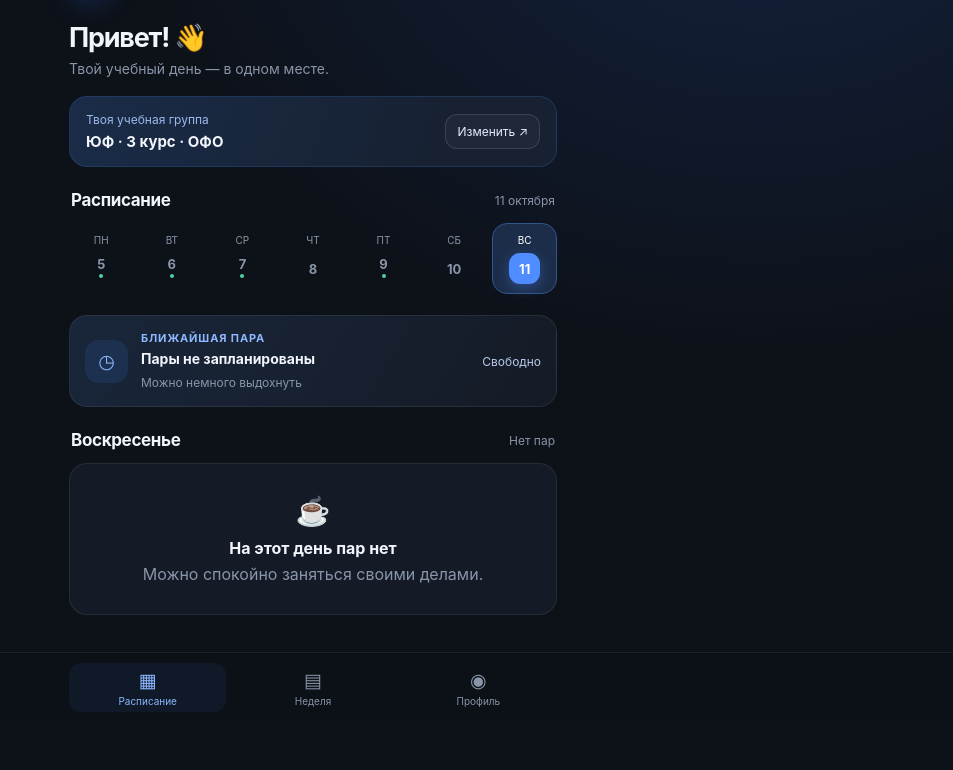
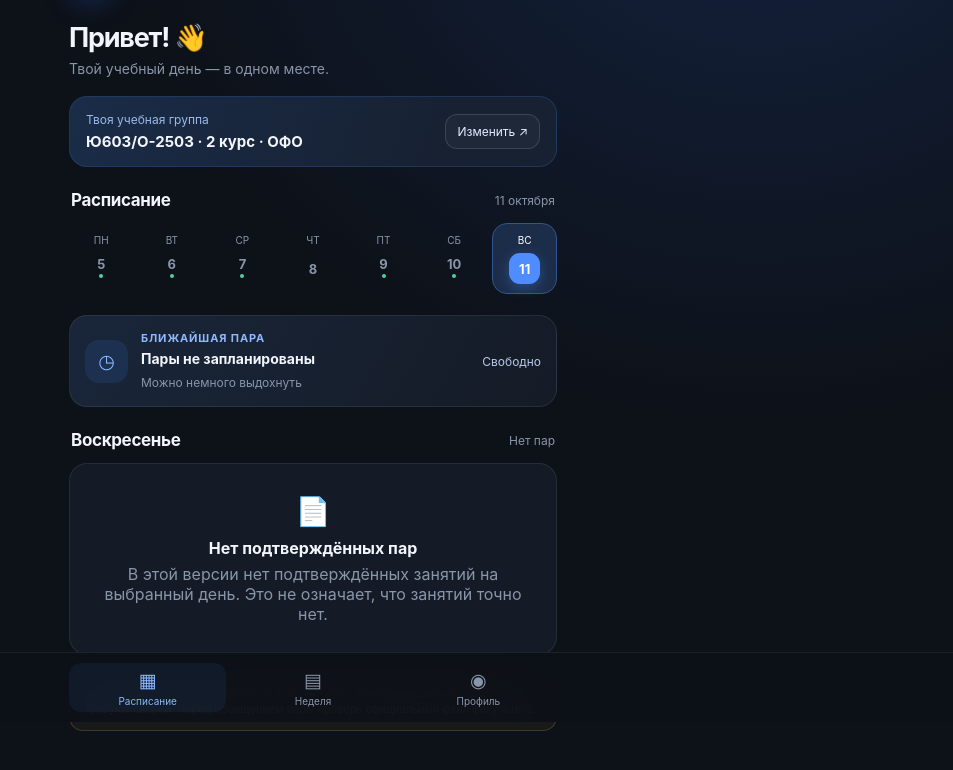
Before and after one commit to zastroblox-cmd/rta-schedule-miniapp, a plain HTML site: page index.html in a window 1280 px wide. Shown: the part 78-848 px from the top of the page, without its empty margins (327-1280 px from the left). Before the commit the page ends 800 px from the top, so only its background shows below. Drawn offline with Linux system fonts and the light colour scheme.

Commit message:
Update index.html

```diff
--- a/index.html
+++ b/index.html
@@ -103,7 +103,7 @@
     </section>
 
     <section class="group-card">
-      <div><div class="group-label">Твоя учебная группа</div><div class="group-name" id="groupName">ЮФ · 3 курс · ОФО</div></div>
+      <div><div class="group-label">Твоя учебная группа</div><div class="group-name" id="groupName">Ю603/О-2503 · 2 курс · ОФО</div></div>
       <button class="change-group" id="changeGroup">Изменить ↗</button>
     </section>
 
@@ -130,28 +130,38 @@
   <div class="toast" id="toast"></div>
 
   <script>
-    // Демо-данные для макета. Позже заменим их настоящими данными из PDF.
-    const demo = {
+    // Данные по PDF «ЮФ 2 к офо с 05.10.pdf», группа Ю603/О-2503.
+    // Указываются только занятия, которые удалось уверенно прочитать в колонке группы.
+    // Даты из PDF сохранены; при отсутствии подтверждённой пары день не считается свободным.
+    const schedule = {
       0: [
-        {start:"09:00",end:"10:30",title:"Теория государства и права",type:"Лекция",room:"301",teacher:"Иванова Е. В.",color:"blue"},
-        {start:"10:40",end:"12:10",title:"Гражданское право",type:"Семинар",room:"204",teacher:"Петров А. С.",color:"green"},
-        {start:"12:40",end:"14:10",title:"История государства и права",type:"Практика",room:"118",teacher:"Смирнова О. Н.",color:"orange"}
+        {start:"10:10",end:"11:40",title:"Основы военной подготовки",type:"П/з. д./в.",room:"105",teacher:"Доц. В.В. Палей",dates:"11.12*",color:"green",note:"Дата указана в PDF"},
+        {start:"14:00",end:"15:30",title:"Уголовное право",type:"П/з.",room:"не указана",teacher:"М.А. Вершкова",dates:"21.09",color:"blue",note:"Проверь актуальность даты в исходном PDF"},
+        {start:"14:00",end:"15:30",title:"Земельное право",type:"П/з.",room:"214В",teacher:"Е.В. Ушакова",dates:"кроме 21.09",color:"blue",note:"В PDF указано исключение по дате"},
+        {start:"14:00",end:"15:30",title:"Основы военной подготовки",type:"П/з. д./в.",room:"105",teacher:"Доц. В.В. Палей",dates:"по н.н. 05",color:"green",note:"Сокращение сохранено как в PDF"},
+        {start:"14:00",end:"15:30",title:"Административное право",type:"П/з.",room:"214В",teacher:"П.Е. Калинина",dates:"",color:"blue",note:"Требует уточнения даты по оригиналу"}
       ],
       1: [
-        {start:"10:10",end:"11:40",title:"Конституционное право",type:"Лекция",room:"412",teacher:"Кузнецов И. П.",color:"blue"},
-        {start:"11:50",end:"13:20",title:"Уголовное право",type:"Семинар",room:"207",teacher:"Орлова М. А.",color:"green"}
+        {start:"14:00",end:"15:30",title:"Основы таможенного дела",type:"П/з.",room:"403В",teacher:"Д.В. Харченко",dates:"по н.н. 01.12",color:"blue",note:"Дата указана в PDF"},
+        {start:"14:00",end:"15:30",title:"Судебная система Российской Федерации",type:"Лекция",room:"214В",teacher:"Е.Ю. Евланова",dates:"по н.н. 01.12",color:"blue",note:"Дата указана в PDF"}
       ],
       2: [
-        {start:"09:00",end:"10:30",title:"Римское право",type:"Семинар",room:"215",teacher:"Васильев Д. И.",color:"green"},
-        {start:"10:40",end:"12:10",title:"Гражданский процесс",type:"Лекция",room:"301",teacher:"Николаева Т. С.",color:"blue"},
-        {start:"12:40",end:"14:10",title:"Иностранный язык",type:"Практика",room:"106",teacher:"—",color:"orange"}
+        {start:"14:00",end:"15:30",title:"Конституционное право",type:"П/з.",room:"214В",teacher:"Г.А. Артемов",dates:"",color:"blue",note:"Дата неразборчива/не указана в извлечённом фрагменте"},
+        {start:"14:00",end:"15:30",title:"Социология",type:"П/з.",room:"214В",teacher:"М.М. Савченко",dates:"",color:"blue",note:"Дата неразборчива/не указана в извлечённом фрагменте"}
       ],
       3: [],
       4: [
-        {start:"09:00",end:"10:30",title:"Административное право",type:"Лекция",room:"410",teacher:"Морозов П. В.",color:"blue"}
+        {start:"10:10",end:"11:40",title:"Уголовное право",type:"П/з.",room:"218В",teacher:"М.А. Вершкова",dates:"",color:"blue",note:"Требует сверки дат по оригиналу"},
+        {start:"12:20",end:"13:50",title:"Экологическое право",type:"П/з.",room:"218В",teacher:"А.А. Шорохова",dates:"",color:"blue",note:"Требует сверки дат по оригиналу"},
+        {start:"14:00",end:"15:30",title:"Иностранный язык в сфере юриспруденции",type:"П/з.",room:"312, 312а",teacher:"А.В. Ткаченко; Е.Б. Гайко",dates:"",color:"green",note:"Аудитории/преподаватели указаны в PDF"}
       ],
-      5: [], 6: []
+      5: [
+        {start:"10:10",end:"11:40",title:"Гражданское право",type:"П/з.",room:"214В",teacher:"А.Е. Кирпичев",dates:"17.10*",color:"blue",note:"Дата указана в PDF"},
+        {start:"12:20",end:"13:50",title:"Судебная система Российской Федерации",type:"П/з.",room:"503В",teacher:"Е.Л. Иванина",dates:"",color:"blue",note:"Требует сверки дат по оригиналу"},
+        {start:"14:00",end:"15:30",title:"Судебная система Российской Федерации",type:"П/з.",room:"503В",teacher:"Е.Л. Иванина",dates:"",color:"blue",note:"Требует сверки дат по оригиналу"}
+      ], 6: []
     };
+    const scheduleNotes = "Источник: ЮФ 2 к офо с 05.10.pdf, группа Ю603/О-2503. Часть дат и ячеек требует ручной сверки; не считайте пустой день подтверждённым выходным.";
     const daysShort = ["ПН","ВТ","СР","ЧТ","ПТ","СБ","ВС"];
     const daysFull = ["Понедельник","Вторник","Среда","Четверг","Пятница","Суббота","Воскресенье"];
     const now = new Date();
@@ -169,25 +179,26 @@
       for (let i=0;i<7;i++) {
         const d = dateForDay(i);
         const b = document.createElement("button");
-        b.className = "day" + (i===selectedDay ? " active" : "") + ((demo[i]||[]).length ? " has-class" : "");
+        b.className = "day" + (i===selectedDay ? " active" : "") + ((schedule[i]||[]).length ? " has-class" : "");
         b.innerHTML = `<span class="dow">${daysShort[i]}</span><span class="num">${d.getDate()}</span>`;
         b.onclick = () => { selectedDay=i; render(); };
         el.appendChild(b);
       }
     }
     function renderLessons() {
-      const lessons = demo[selectedDay] || [];
+      const lessons = schedule[selectedDay] || [];
       document.getElementById("dayHeading").textContent = daysFull[selectedDay];
       document.getElementById("dateLabel").textContent = dateForDay(selectedDay).toLocaleDateString("ru-RU",{day:"numeric",month:"long"});
       document.getElementById("lessonCount").textContent = lessons.length ? `${lessons.length} ${lessons.length===1?"пара":lessons.length<5?"пары":"пар"}` : "Нет пар";
       const list = document.getElementById("lessonList"); list.innerHTML = "";
       if (!lessons.length) {
-        list.innerHTML = `<div class="empty"><div class="emoji">☕</div><strong>На этот день пар нет</strong><span>Можно спокойно заняться своими делами.</span></div>`;
+        const message = selectedDay === 3 ? "В PDF четверг указан как «по плану факультета»" : "В этой версии нет подтверждённых занятий на выбранный день";
+        list.innerHTML = `<div class="empty"><div class="emoji">📄</div><strong>Нет подтверждённых пар</strong><span>${message}. Это не означает, что занятий точно нет.</span></div>`;
         return;
       }
       lessons.forEach((l,index) => {
         const card = document.createElement("article"); card.className="lesson";
-        card.innerHTML = `<div class="time">${l.start}<small>до ${l.end}</small></div><div class="stripe ${l.color}"></div><div class="lesson-main"><div class="lesson-title">${l.title}</div><div class="lesson-meta"><span class="tag">▣ Ауд. ${l.room}</span><span class="tag">${l.type}</span><span class="tag">♙ ${l.teacher}</span></div></div>`;
+        card.innerHTML = `<div class="time">${l.start}<small>до ${l.end}</small></div><div class="stripe ${l.color}"></div><div class="lesson-main"><div class="lesson-title">${l.title}</div><div class="lesson-meta"><span class="tag">▣ Ауд. ${l.room}</span><span class="tag">${l.type}</span><span class="tag">♙ ${l.teacher}</span>${l.dates ? `<span class="tag">📅 ${l.dates}</span>` : ``}</div>${l.note ? `<div style="margin-top:8px;color:#8995a8;font-size:11px;line-height:1.4">${l.note}</div>` : ``}</div>`;
         list.appendChild(card);
       });
     }
@@ -196,11 +207,11 @@
       const today = mondayOffset;
       if (selectedDay === today) {
         const currentMins = now.getHours()*60+now.getMinutes();
-        next = (demo[selectedDay]||[]).find(l => {
+        next = (schedule[selectedDay]||[]).find(l => {
           const [h,m]=l.start.split(":").map(Number); return h*60+m >= currentMins;
         });
       } else {
-        next = (demo[selectedDay]||[])[0];
+        next = (schedule[selectedDay]||[])[0];
       }
       document.getElementById("nextTitle").textContent = next ? next.title : "Пары не запланированы";
       document.getElementById("nextMeta").textContent = next ? `${next.start} · ауд. ${next.room}` : "Можно немного выдохнуть";
@@ -211,7 +222,7 @@
       const el=document.getElementById("toast"); el.textContent=text; el.classList.add("show");
       setTimeout(()=>el.classList.remove("show"),2200);
     }
-    document.getElementById("changeGroup").onclick = () => toast("Выбор курса и группы подключим следующим этапом.");
+    document.getElementById("changeGroup").onclick = () => toast("Пока подключена только группа Ю603/О-2503.");
     document.getElementById("profileBtn").onclick = () => toast("Профиль подключим следующим этапом.");
     document.querySelectorAll(".nav-item").forEach(btn => btn.onclick=()=>{
       selectedTab=btn.dataset.tab;
@@ -225,6 +236,11 @@
       document.getElementById("greeting").textContent = `Привет, ${tg.initDataUnsafe.user.first_name}! 👋`;
     }
     render();
+    // Подсказка о точности источника: данные ещё требуют окончательной сверки с таблицей PDF.
+    const warning = document.createElement("div");
+    warning.style.cssText = "margin-top:18px;padding:12px 14px;border:1px solid #8a6a2d66;background:#ffb86b0c;border-radius:14px;color:#c5b28e;font-size:11px;line-height:1.45";
+    warning.textContent = "Важно: расписание перенесено из PDF частично. Некоторые даты и строки требуют сверки. Перед посещением пары проверь официальный файл факультета.";
+    document.querySelector(".lesson-list").after(warning);
   </script>
 </body>
 </html>
```
